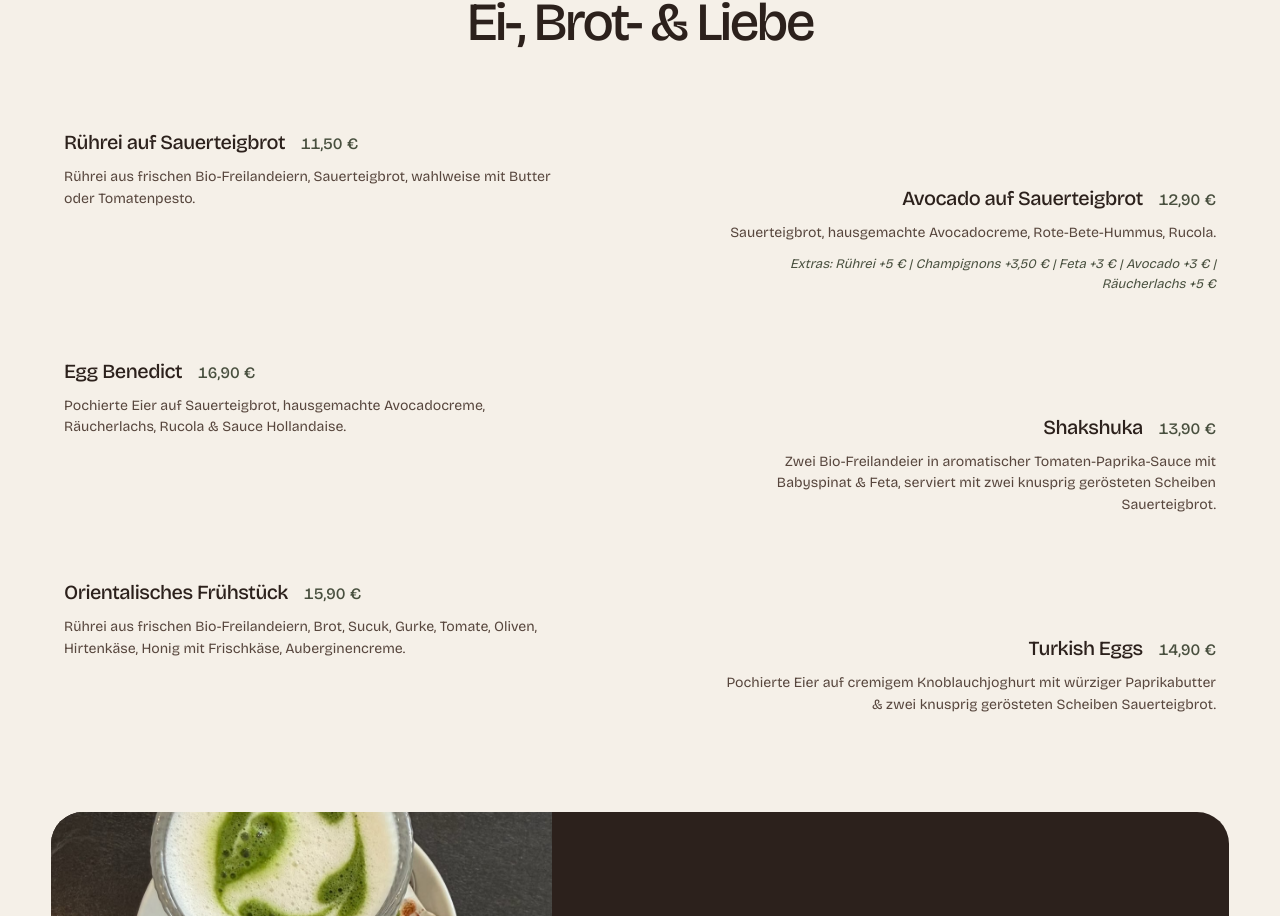
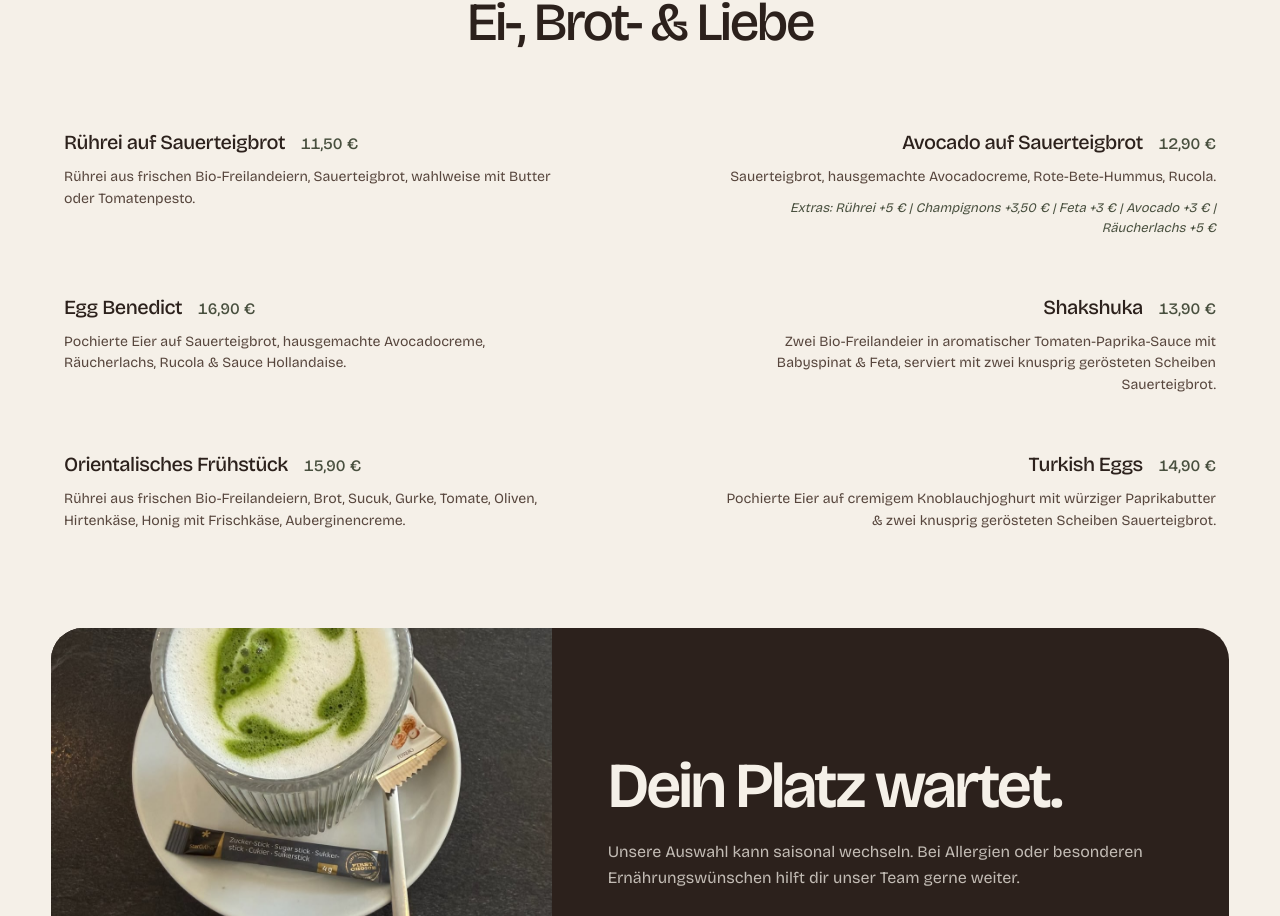
Before and after one commit to veokleo-create07/coffee.luebeck.web, a Next.js app: page /menu in a window 1280 px wide. Shown: the part 518-1434 px from the top of the page. Built offline with nearby package versions, Linux system fonts and the light colour scheme.

Commit message:
Align menu items into balanced rows

```diff
--- a/components/menu-page.tsx
+++ b/components/menu-page.tsx
@@ -110,7 +110,7 @@ export function MenuPage({ locale, dictionary }: { locale: Locale; dictionary: D
               </h2>
             </header>
 
-            <ul className="mx-auto mt-14 grid max-w-6xl gap-x-16 gap-y-12 md:mt-20 md:grid-cols-2 md:gap-y-16">
+            <ul className="mx-auto mt-14 grid max-w-6xl items-start gap-x-16 gap-y-12 md:mt-20 md:grid-cols-2 md:gap-y-14">
               {selectedSection.items.map((item, itemIndex) => {
                 const alignRight = itemIndex % 2 === 1;
 
@@ -119,7 +119,7 @@ export function MenuPage({ locale, dictionary }: { locale: Locale; dictionary: D
                     key={`${item.name}-${itemIndex}`}
                     className={`w-[92%] max-w-xl ${
                       alignRight
-                        ? "ml-auto text-right md:mt-14 md:justify-self-end"
+                        ? "ml-auto text-right md:justify-self-end"
                         : "mr-auto text-left md:justify-self-start"
                     }`}
                   >
```
